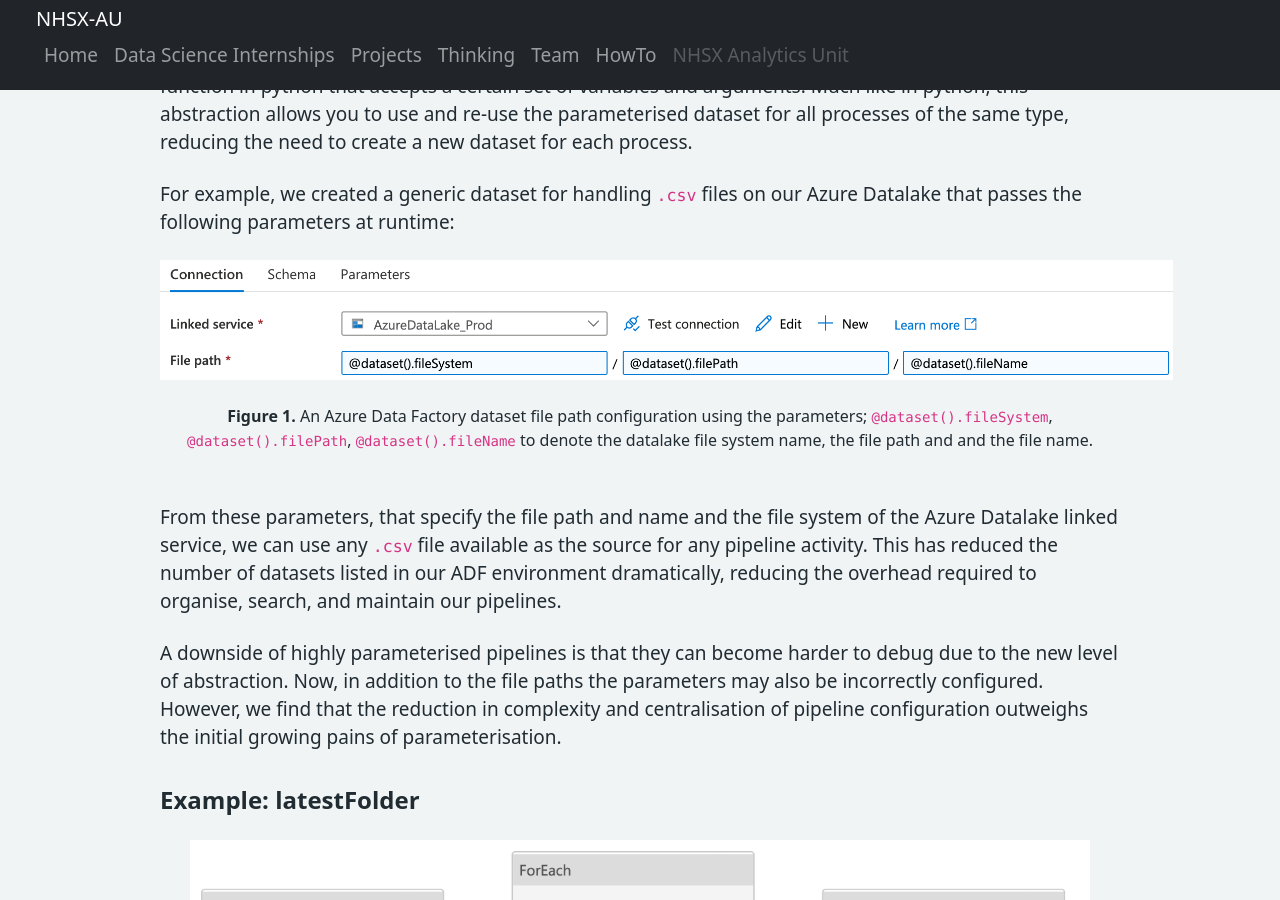
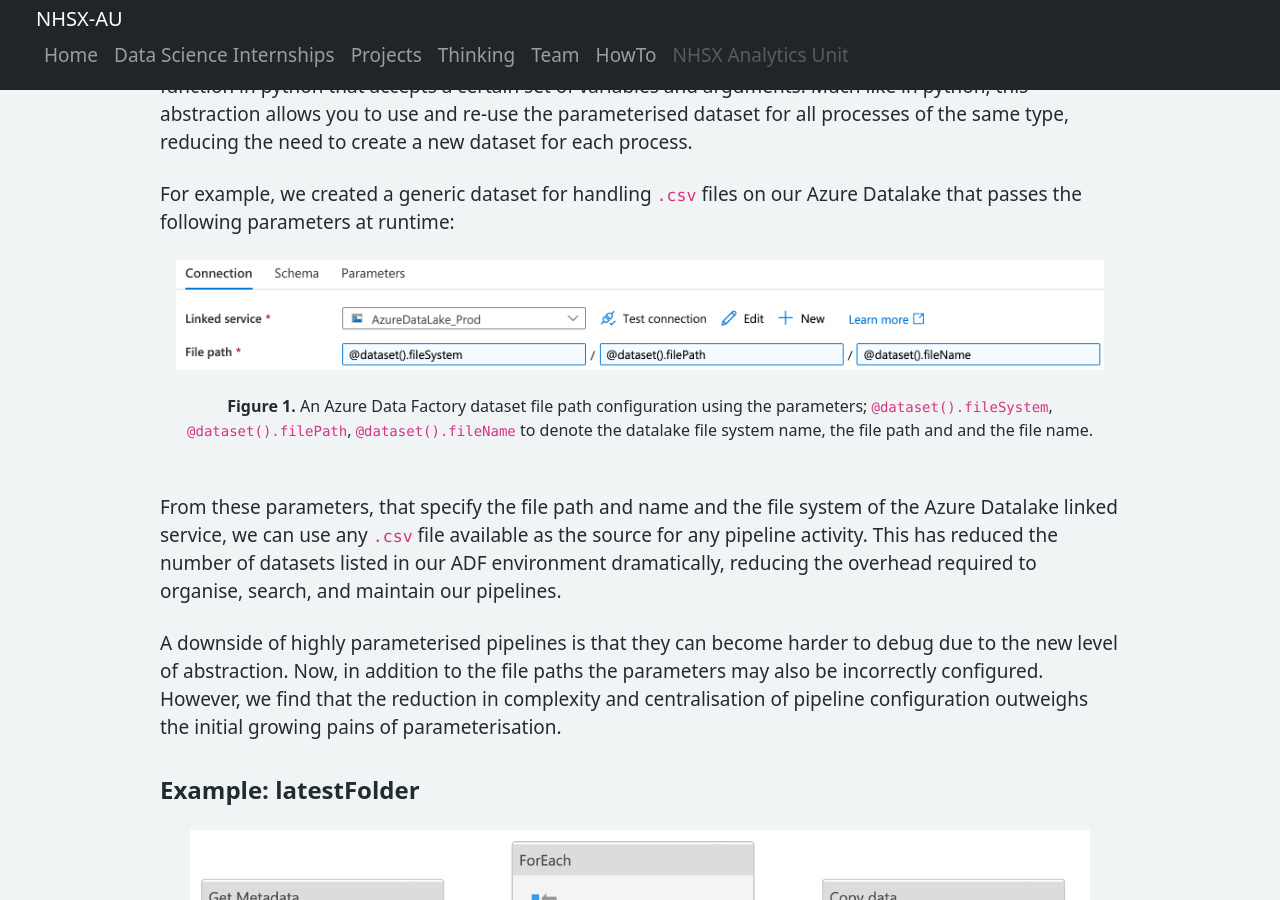
Before and after one commit to nhsx/AnalyticsUnit, a Jekyll site: the page built from azure-de-principles.md, in a window 1280 px wide and 900 px high, scrolled down 1301 px. Built offline with Jekyll 4.4.1, drawn with Linux system fonts in a browser that asks for light colours.

Commit message:
better layout on projects page

```diff
--- a/_layouts/projects.html
+++ b/_layouts/projects.html
@@ -12,12 +12,12 @@ description: Template for projects
 
 <br />
 <div class="notice-success">
-  <h1 style="color: rgb(0, 0, 0)">{{stage.name}}</h1>
+  <h2 style="color: rgb(0, 0, 0)">{{stage.name}}</h2>
 </div>
 <ul class="nhsuk-grid-row nhsuk-card-group">
   {% for proj in site.data.project %} {% if stage.name == proj.stage %}
 
-  <li class="nhsuk-grid-column-one-third nhsuk-card-group__item">
+  <li class="nhsuk-grid-column-one-half nhsuk-card-group__item">
     <div class="nhsuk-card">
       <div class="nhsuk-card__content">
         <h2 class="post-title" itemprop="name">
--- a/azure-de-principles.md
+++ b/azure-de-principles.md
@@ -31,7 +31,7 @@ The first step in untangling this web of configurations is applying parameterisa
 For example, we created a generic dataset for handling `.csv` files on our Azure Datalake that passes the following parameters at runtime:
 
 <p align="center">
-  <img height="120px" src="assets/img/azure-de-principles/fig1.png">
+  <img height="110px" src="assets/img/azure-de-principles/fig1.png">
 </p>
 
 <center><b>Figure 1.</b> An Azure Data Factory dataset file path configuration using the parameters; <code>@dataset().fileSystem</code>, <code>@dataset().filePath</code>, <code>@dataset().fileName</code> to denote the datalake file system name, the file path and and the file name.</center>
```
